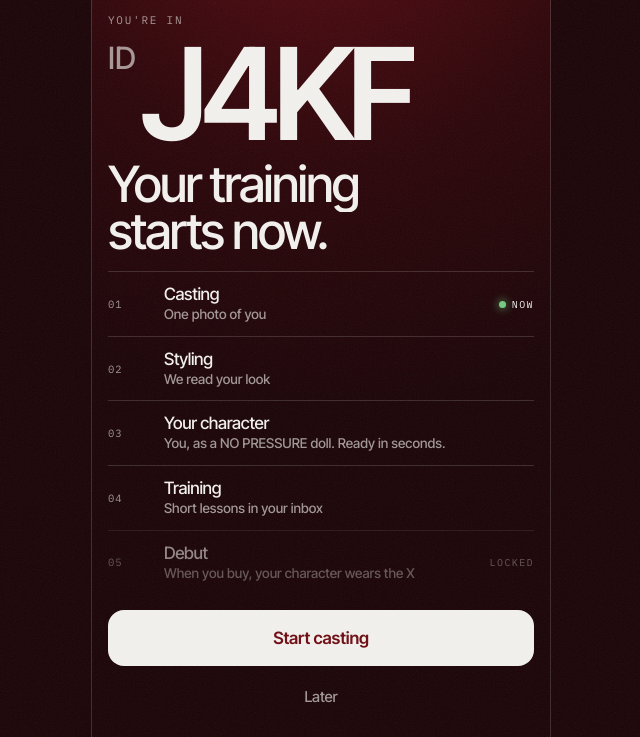
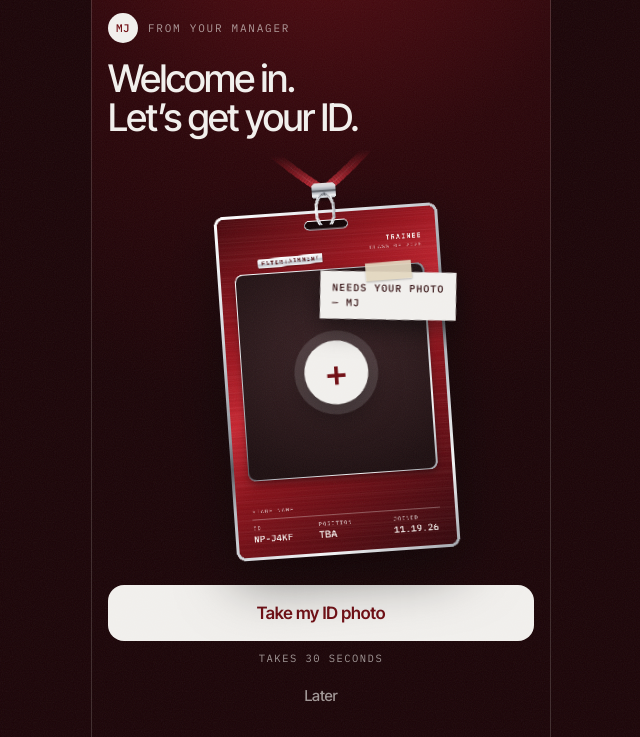
Before and after one commit to genicfilm/nopressure-world, a plain HTML site: page trainee/index.html in a window 1280 px wide. Both pictures are taken after typing "5551234" into the empty fields and a click on the button "Join the list". Shown: the part 63-800 px from the top of the page, without its empty margins (319-959 px from the left). Drawn offline with Linux system fonts and the light colour scheme.

Commit message:
trainee page: landing = your manager hands you your ID (genic-os c44fdc4e)

```diff
--- a/trainee/index.html
+++ b/trainee/index.html
@@ -50,7 +50,32 @@ h2{font-size:clamp(36px,10vw,50px)}
 .actions{margin-top:auto;display:flex;flex-direction:column;gap:10px}
 #s-in,#s-cast,#s-done{overflow-y:auto;-webkit-overflow-scrolling:touch}
 #s-in>*,#s-cast>*,#s-done>*{flex:none}
-@media (max-height:760px){#s-in{gap:10px} #s-in .num{font-size:clamp(60px,17vw,84px)} #s-in .path li{padding:7px 0}}
+@media (max-height:760px){#s-in{gap:10px}}
+/* landing: your manager hands you your ID (Ryan 2026-11-18: "like an intern ... your supervisor gives you your ID") */
+.mgr{display:flex;align-items:center;gap:10px}
+.mgr .mj{width:30px;height:30px;border-radius:50%;background:var(--paper);color:var(--ox);display:flex;align-items:center;justify-content:center;font:500 11px/1 var(--f-mono);letter-spacing:.04em;flex:none}
+#s-in h2{font-size:clamp(30px,8.4vw,38px);line-height:1.02}
+#s-in .idstage{flex:1 1 auto;min-height:260px;display:flex;align-items:center;justify-content:center;padding-bottom:14px}
+.idpass{position:relative;height:100%;max-height:min(480px,100%);aspect-ratio:1100/1980;transform:rotate(-4deg);transform-origin:50% 0}
+.on .idpass{animation:handover .9s var(--ease) .25s both}
+@keyframes handover{from{opacity:0;transform:translateY(-28px) rotate(-10deg)}to{opacity:1;transform:rotate(-4deg)}}
+.idpass canvas{position:absolute;left:0;width:100%;height:auto}
+.idpass .ipcard{top:14.14%;filter:drop-shadow(0 18px 30px rgba(0,0,0,.55))}
+.idpass .ipcord{top:0;z-index:2;-webkit-mask-image:linear-gradient(to bottom,transparent 0,#000 46%);mask-image:linear-gradient(to bottom,transparent 0,#000 46%)}
+.idpass .ipwin{position:absolute;left:8.18%;width:83.64%;top:calc(14.14% + 85.86% * .1741);height:calc(85.86% * .5941);border-radius:7px;border:0;padding:0;margin:0;cursor:pointer;
+  background:radial-gradient(120% 90% at 50% 40%,#3a2326 0,#1c0d0f 70%);display:flex;align-items:center;justify-content:center;-webkit-tap-highlight-color:transparent}
+.idpass .ipwin:focus-visible{outline:2px solid var(--paper);outline-offset:3px}
+.ipplus{width:64px;height:64px;border-radius:50%;background:var(--paper);color:var(--ox);display:flex;align-items:center;justify-content:center;font:500 38px/1 var(--f-head);box-shadow:0 0 0 10px rgba(241,239,236,.14),0 10px 30px rgba(0,0,0,.5);transition:transform .25s var(--ease)}
+.ipwin:active .ipplus{transform:scale(.94)}
+.ipnote{position:absolute;right:-6%;top:30.5%;z-index:3;background:var(--paper);color:#2a0507;padding:10px 12px 9px;transform:rotate(5deg);box-shadow:0 10px 24px rgba(0,0,0,.5);font:500 10px/1.45 var(--f-mono);letter-spacing:.1em;text-transform:uppercase;pointer-events:none}
+.ipnote::before{content:"";position:absolute;top:-10px;left:50%;width:46px;height:18px;margin-left:-23px;background:rgba(226,214,190,.92);box-shadow:0 1px 2px rgba(0,0,0,.25);transform:rotate(-6deg)}
+.ipnote b{font-weight:500}
+.idpass .ipwin,.idpass .ipnote{opacity:0;transition:opacity .35s}
+.idpass.drawn .ipwin,.idpass.drawn .ipnote{opacity:1}
+@supports not (aspect-ratio:1){.idpass{height:auto;width:min(267px,60vw);padding-top:min(480px,108vw)}}
+#s-in .took{font-family:var(--f-mono);font-size:10.5px;letter-spacing:.14em;text-transform:uppercase;color:var(--dim);text-align:center;margin:0}
+@media (max-height:700px){.ipnote{font-size:8.5px;padding:7px 9px 6px;top:29%}.ipplus{width:54px;height:54px;font-size:32px}}
+.sr{position:absolute!important;width:1px;height:1px;padding:0;margin:-1px;overflow:hidden;clip:rect(0 0 0 0);white-space:nowrap;border:0}
 .btn{appearance:none;border:0;font:600 17px/1 var(--f-head);letter-spacing:-.01em;height:56px;border-radius:16px;cursor:pointer;
   display:flex;align-items:center;justify-content:center;gap:10px;width:100%;text-decoration:none;
   transition:transform .25s var(--ease), background .25s, opacity .25s}
@@ -262,6 +287,7 @@ input[type=file]{position:absolute;width:1px;height:1px;opacity:0;pointer-events
   .scr,.scr.off{transform:none}
   .on .rise .w>i,.rise .w>i{animation:none;transform:none}
   .on .path li,.path li{animation:none;opacity:1;transform:none}
+  .on .idpass,.idpass{animation:none}
   .on .rv img.ch,.on .rv .sweep,.on .deck .card3d,.reading .scan{animation:none}
   .flip{transition:none}
 }
@@ -305,20 +331,22 @@ if (PUBLIC) document.documentElement.classList.add('pub');
       </div>
     </section>
 
-    <!-- YOU'RE IN: the training path -->
-    <section class="scr" id="s-in" aria-label="Your training">
-      <span class="lab">You're in</span>
-      <div class="num" aria-live="polite"><small>ID</small><span id="numv">····</span></div>
-      <h2 class="rise"><span class="w"><i style="--i:0">Your training</i></span> <span class="w"><i style="--i:1">starts now.</i></span></h2>
-      <ol class="path" aria-label="Training stages">
-        <li class="now" style="--i:0"><span class="k">01</span><div><b>Casting</b><span class="d">One photo of you</span></div><em>Now</em></li>
-        <li style="--i:1"><span class="k">02</span><div><b>Styling</b><span class="d">We read your look</span></div><em></em></li>
-        <li style="--i:2"><span class="k">03</span><div><b>Your character</b><span class="d">You, as a NO PRESSURE doll. Ready in seconds.</span></div><em></em></li>
-        <li style="--i:3"><span class="k">04</span><div><b>Training</b><span class="d">Short lessons in your inbox</span></div><em></em></li>
-        <li class="lock" style="--i:4"><span class="k">05</span><div><b>Debut</b><span class="d">When you buy, your character wears the X</span></div><em>Locked</em></li>
-      </ol>
+    <!-- YOU'RE IN: your manager hands you your ID -->
+    <section class="scr" id="s-in" aria-label="Your ID">
+      <div class="mgr"><span class="mj" aria-hidden="true">MJ</span><span class="lab">From your manager</span></div>
+      <h2 class="rise"><span class="w"><i style="--i:0">Welcome in.</i></span><br><span class="w"><i style="--i:1">Let’s get your ID.</i></span></h2>
+      <p class="sr" aria-live="polite">Your trainee ID is <span id="numv">····</span>. It needs your photo.</p>
+      <div class="idstage">
+        <div class="idpass">
+          <canvas class="ipcord" id="ipcord" width="1100" height="380" aria-hidden="true"></canvas>
+          <canvas class="ipcard" id="ipcard" width="1100" height="1700" aria-hidden="true"></canvas>
+          <button type="button" class="ipwin" data-go="cast" tabindex="-1" aria-hidden="true"><span class="ipplus">+</span></button>
+          <div class="ipnote" aria-hidden="true"><b>Needs your photo</b><br>— MJ</div>
+        </div>
+      </div>
       <div class="actions">
-        <button class="btn pri" data-go="cast">Start casting</button>
+        <button class="btn pri" data-go="cast">Take my ID photo</button>
+        <p class="took">Takes 30 seconds</p>
         <button class="btn text" data-go="train" data-skip="1">Later</button>
       </div>
     </section>
@@ -562,21 +590,9 @@ if (PUBLIC) document.documentElement.classList.add('pub');
     S.tid = makeId((S.contact || '') + Date.now());
     vib(12); go('in');
   });
-  const PUBL = 'ABCDEFGHJKMNPQRSTUVWXYZ23456789';
   enter.in = () => {
-    const el = $('#numv'), target = S.tid, t0 = performance.now(), dur = reduce ? 0 : 1200;
-    let last = 0;
-    if (PUBLIC) {   // the ID is the person's code (4-12 characters): scale it down to fit the screen
-      const box = el.parentElement; box.style.fontSize = ''; el.textContent = target;
-      if (box.scrollWidth > box.clientWidth) box.style.fontSize = (parseFloat(getComputedStyle(box).fontSize) * box.clientWidth / box.scrollWidth * .9).toFixed(1) + 'px';
-    }
-    const tick = t => {   // each character shuffles, then locks in, left to right
-      const p = dur ? Math.min(1, (t - t0) / dur) : 1;
-      if (p >= 1 || t - last > 55) { last = t;
-        el.textContent = [...target].map((c, i) => p >= (i + 1) / target.length ? c : PUBLIC ? PUBL[Math.floor(Math.random() * PUBL.length)] : (i === 1 ? IDD : IDL)[Math.floor(Math.random() * (i === 1 ? 7 : 15))]).join(''); }
-      if (p < 1) requestAnimationFrame(tick); else vib([8, 40, 8]);
-    };
-    requestAnimationFrame(tick);
+    $('#numv').textContent = S.tid;
+    Promise.all([base, fontsReady]).then(() => { passCard($('#ipcard'), null, 'red', 'TRAINEE', true); cordDraw($('#ipcord')); $('#s-in .idpass').classList.add('drawn'); vib([8, 40, 8]); }).catch(() => {});
   };
 
   // ---------- casting
@@ -928,7 +944,7 @@ if (PUBLIC) document.documentElement.classList.add('pub');
   const trait = k => ((S.traits || []).find(t => t[0] === k) || [0, ''])[1];
   const position = () => { let v = (S.answers && S.answers.vibe) || ''; if (!v) { try { v = localStorage.getItem('np_vibe') || ''; } catch (e) {} } return String(v || trait('Energy') || '—').slice(0, 24); };
   const joined = () => S.joined || DATE;
-  function passCard(cv, img, theme, label){
+  function passCard(cv, img, theme, label, empty){
     const T = PASS[theme], ctx = cv.getContext('2d'), L = 90, R = CW - 90, W = R - L; ctx.clearRect(0, 0, CW, CH);
     ctx.save(); rr(ctx, 0, 0, CW, CH, 48); ctx.clip();
     ctx.fillStyle = lin(ctx, 0, 0, CW, CH, T.body); ctx.fillRect(0, 0, CW, CH); brushed(ctx, T.brush);
@@ -952,10 +968,11 @@ if (PUBLIC) document.documentElement.classList.add('pub');
     rr(ctx, px, py, pw, ph, 34); ctx.lineWidth = 12; ctx.strokeStyle = lin(ctx, px, py, px + pw, py + ph, CHROME); ctx.stroke();
     rr(ctx, px + 7, py + 7, pw - 14, ph - 14, 28); ctx.lineWidth = 2; ctx.strokeStyle = 'rgba(0,0,0,.4)'; ctx.stroke();
     // name, engraved
-    const nm = (S.name || 'Trainee').toUpperCase(), ns = fitF(ctx, nm, 600, 150, 70, W, SANS);
+    const blank = empty && !S.name, nm = blank ? '' : (S.name || 'Trainee').toUpperCase(), ns = blank ? 120 : fitF(ctx, nm, 600, 150, 70, W, SANS);
+    if (blank) { ctx.fillStyle = T.soft; ctx.font = `500 26px ${MONO}`; spaced(ctx, 'STAGE NAME', L, 1470, 5); }
     ctx.save(); ctx.shadowColor = 'rgba(0,0,0,.4)'; ctx.shadowBlur = 8; ctx.shadowOffsetY = 5; ctx.fillStyle = lin(ctx, 0, 1466 - ns * .74, 0, 1466 + ns * .04, T.metal); ctx.textAlign = 'left'; ctx.fillText(nm, L - ns * .045, 1466); ctx.restore();
     ctx.fillStyle = T.rule; ctx.fillRect(L, 1500, W, 3);
-    const cells = [['ID', 'NP-' + numStr(), L, 280, MONO, 500], ['POSITION', position().toUpperCase(), L + 322, 330, SANS, 600], ['JOINED', joined(), L + 690, 230, MONO, 500]];
+    const cells = [['ID', 'NP-' + numStr(), L, 280, MONO, 500], ['POSITION', (empty && position() === '—' ? 'TBA' : position()).toUpperCase(), L + 322, 330, SANS, 600], ['JOINED', joined(), L + 690, 230, MONO, 500]];
     const vz = Math.min(...cells.map(([, v, , w, fam, wt]) => fitF(ctx, v, wt, 46, 24, w, fam)));   // one size for all three values
     cells.forEach(([lab, v, x, , fam, wt]) => {
       ctx.fillStyle = T.soft; ctx.font = `500 26px ${MONO}`; spaced(ctx, lab, x, 1552, 5);
@@ -1171,7 +1188,6 @@ if (PUBLIC) document.documentElement.classList.add('pub');
     gate(res && res.status === 403 && res.j.error === 'token' ? 'token' : 'closed');
   }
   if (PUBLIC) {
-    $('#s-in .path li:nth-child(4) .d').textContent = "Coming soon. We'll message you.";
     $('#consent').hidden = false;
     $('#b-save').className = 'btn pri'; $('#b-share').hidden = false;
     $('#pubretry').addEventListener('click', checkLink);
```
